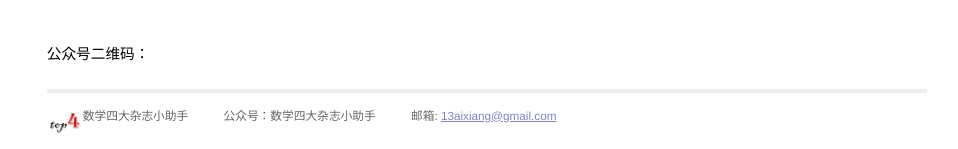
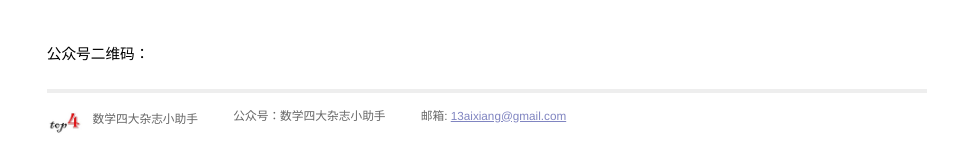
Before and after one commit to mathtop4/mathtop4.github.io, a Jekyll site: the page built from about.md, in a window 1280 px wide. Shown: the part 1179-1328 px from the top of the page, without its empty margins (153-1111 px from the left). Built offline with Jekyll 4.4.1, drawn with Linux system fonts in a browser that asks for light colours.

Commit message:
Update default.html

```diff
--- a/_layouts/default.html
+++ b/_layouts/default.html
@@ -48,7 +48,8 @@
     <div class="footer">
     <div class="contact">
       <p>
-        <img src="/top4.jpg" width="36" align="left"/></a>
+        <img src="/top4.jpg" width="36" align="middle"/></a>
+         &nbsp
         数学四大杂志小助手
       </p>
     </div>
```
